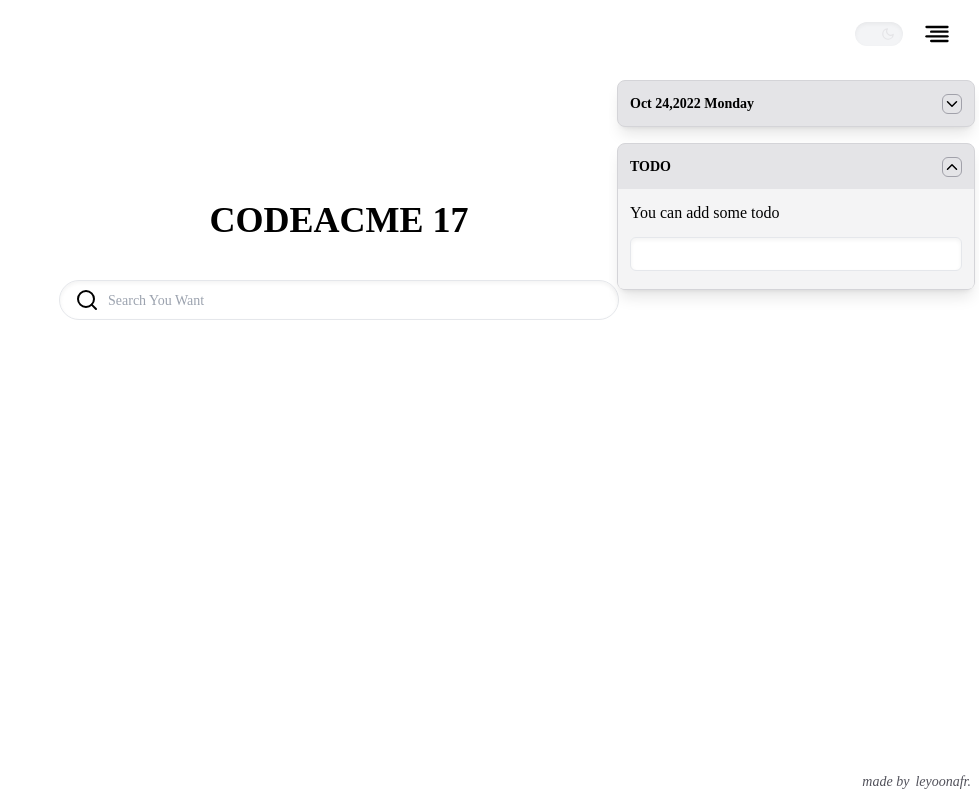
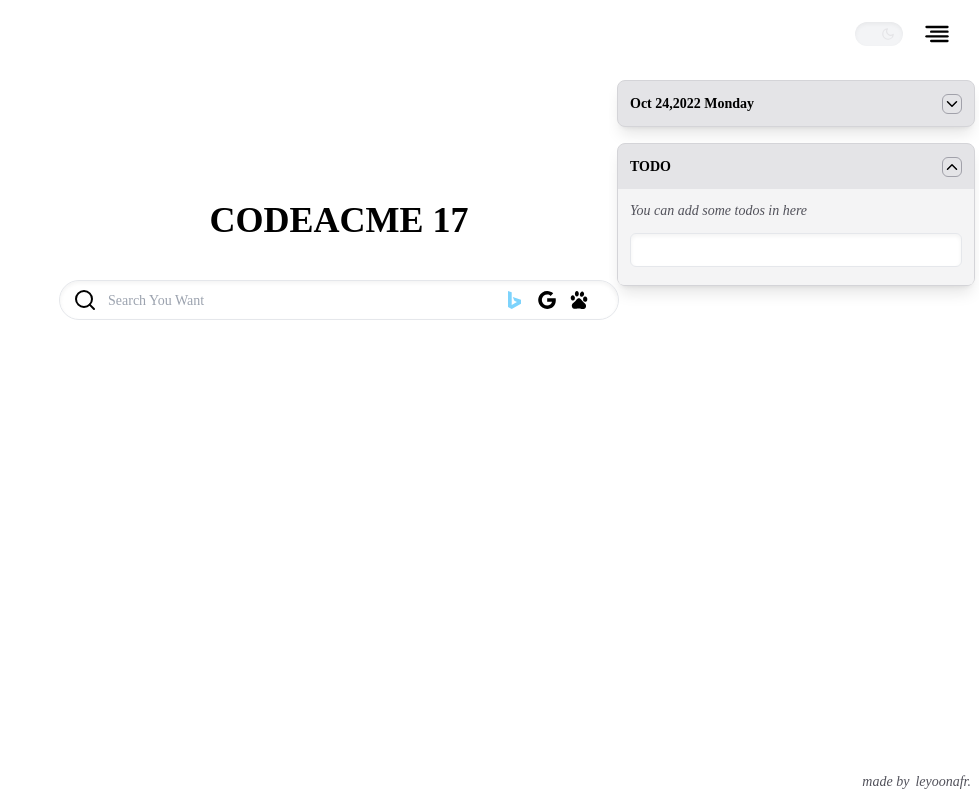
Before and after one commit to codeacme17/ILL-Newtab-Extention, a React (Create React App) app: page / in a window 1280 px wide. Shown: the whole page, without its empty margins (301-1280 px from the left). Built offline with nearby package versions, Linux system fonts and the light colour scheme.

Commit message:
ADD SWITCH SEARCH ENGINE @2022.10.25

```diff
--- a/src/components/Searchbar/index.jsx
+++ b/src/components/Searchbar/index.jsx
@@ -1,48 +1,101 @@
 import React, { Component, createRef } from "react";
 import SearchIcon from "../../icons/search";
+import BingIcon from "../../icons/bing";
+import GoogleIcon from "../../icons/google";
+import BaiduIcon from "../../icons/baidu";
 
 export default class Search extends Component {
-  constructor() {
-    super();
-    this.InputRef = createRef();
-  }
-
   // Use Bing To Search
-  BING_URL = "https://cn.bing.com/search?q=";
+  BING_URL = "https://www.bing.com/search?q=";
+  GOOGLE_URL = "https://www.google.com/search?q=";
+  BAIDU_URL = "https://www.baidu.com/s?wd=";
+  InputRef = createRef();
   search = (e) => {
     let inputValue = this.InputRef.current.value;
     if (e.keyCode === 13 && inputValue.trim()) {
-      window.location = this.BING_URL + inputValue;
+      window.location = this.state.searchEngine + inputValue;
+    }
+  };
+
+  state = {
+    searchEngine: this.BING_URL,
+  };
+  switchSearchEngine = (type) => {
+    switch (type) {
+      case "bing":
+        this.setState({ searchEngine: this.BING_URL });
+        break;
+
+      case "google":
+        this.setState({ searchEngine: this.GOOGLE_URL });
+        break;
+
+      case "baidu":
+        this.setState({ searchEngine: this.BAIDU_URL });
+        break;
+
+      default:
+        break;
     }
   };
 
   render() {
     const TAG = "codeacme 17";
-
+    const { searchEngine } = this.state;
     return (
-      <section className="w-full">
-        {/* Search Bar Container */}
-        <section className="py-[200px] text-center">
+      <section className="w-full py-[200px] flex flex-col items-center">
         {/* TAG */}
         <div className="text-4xl text-dark-200 font-black dark:text-main-400">
           {TAG.toUpperCase()}
         </div>
 
         {/* INPUT */}
-          <label className="relative">
-            <span className="absolute inset-y-0 left-2 flex items-center pl-2">
+        <label className="relative block overflow-hidden mt-10">
+          <span className="absolute top-2 left-3.5">
             <SearchIcon />
           </span>
+
           <input
             type="text"
-              className="mt-10 w-[560px] h-10 px-12
-                         text-dark-300 outline-none rounded-3xl focus:rounded-md ease-in-out duration-200 text-md dark:text-main-400 border-[1px] border-black shadow-inner dark:border-main-500 dark:bg-main-800 placeholder:text-sm placeholder:text-dark-100 dark:placeholder:text-main-600"
+            className="w-[560px] h-10 pl-12 pr-32 text-dark-300 outline-none rounded-3xl ease-in-out duration-200 text-md dark:text-main-400 border-[1px] border-black shadow-inner dark:border-main-500 dark:bg-main-800 placeholder:text-sm placeholder:text-dark-100 dark:placeholder:text-main-600 focus:rounded-md"
             placeholder="Search You Want"
             ref={this.InputRef}
             onKeyUp={this.search}
           />
+
+          <div className="absolute top-2 right-5 flex items-center ease-in-out duration-300">
+            <button
+              className={`mr-2 ${
+                searchEngine === this.BING_URL
+                  ? "fill-sky-300 dark:fill-sky-700"
+                  : "dark:fill-main-400"
+              }`}
+              onClick={() => this.switchSearchEngine("bing")}
+            >
+              <BingIcon />
+            </button>
+            <button
+              className={`mr-2 ${
+                searchEngine === this.GOOGLE_URL
+                  ? "fill-sky-300 dark:fill-sky-700"
+                  : "dark:fill-main-400"
+              }`}
+              onClick={() => this.switchSearchEngine("google")}
+            >
+              <GoogleIcon />
+            </button>
+            <button
+              className={`mr-2 ${
+                searchEngine === this.BAIDU_URL
+                  ? "fill-sky-300 dark:fill-sky-700"
+                  : "dark:fill-main-400"
+              }`}
+              onClick={() => this.switchSearchEngine("baidu")}
+            >
+              <BaiduIcon />
+            </button>
+          </div>
         </label>
-        </section>
       </section>
     );
   }
--- a/src/components/Sidebar/Todo/index.jsx
+++ b/src/components/Sidebar/Todo/index.jsx
@@ -64,7 +64,9 @@ export default class Todo extends Component {
         <div className="content">
           <div className="p-3 pb-3 divide-y divide-dashed">
             {!todoList.length ? (
-              <div className="mb-2">You can add some todo</div>
+              <div className="mb-2 text-sm italic text-main-600 dark:text-main-400">
+                You can add some todos in here
+              </div>
             ) : (
               todoList.map((item) => {
                 return (
--- a/src/components/Sidebar/index.scss
+++ b/src/components/Sidebar/index.scss
@@ -8,7 +8,7 @@
 
     // Layout of per item in sidebar
     .silder-item {
-      @apply w-full border-[1px] shadow-lg border-main-300 bg-main-200  dark:border-main-700 dark:bg-neutral-800 rounded-lg pointer-events-auto;
+      @apply w-full border-[1px] shadow-lg border-main-300 bg-main-200  dark:border-main-700 dark:bg-neutral-900 rounded-lg pointer-events-auto;
 
       .header {
         @apply text-[14px] dark:text-main-400 font-semibold flex justify-between items-center p-3 select-none cursor-move;
@@ -17,7 +17,7 @@
         }
       }
       .content {
-        @apply bg-main-100 dark:text-main-200 dark:bg-main-700 ease-in-out duration-300 transition-all overflow-hidden rounded-b-md;
+        @apply bg-main-100 dark:text-main-200 dark:bg-main-800 ease-in-out duration-300 transition-all overflow-hidden rounded-b-md;
       }
     }
     .react-draggable {
--- /dev/null
+++ b/src/icons/baidu.jsx
@@ -0,0 +1,20 @@
+import React, { Component } from "react";
+
+export default class BaiduIcon extends Component {
+  render() {
+    return (
+      <svg
+        t="1666704612132"
+        viewBox="0 0 1024 1024"
+        width="24"
+        height="24"
+        className="ease-in-out duration-200"
+      >
+        <path
+          d="M265.258667 532.736c83.797333-18.005333 72.234667-118.272 69.845333-140.245333-4.096-33.621333-43.861333-92.672-97.749333-87.936-67.754667 6.016-77.696 104.106667-77.696 104.106666-9.216 45.226667 21.973333 142.08 105.6 124.074667m155.562666-168.277333c46.250667 0 83.584-53.376 83.584-119.125334 0-65.578667-37.162667-118.826667-83.413333-118.826666-46.336 0-83.882667 52.992-83.882667 118.826666s37.546667 119.125333 83.84 119.125334m199.296 7.936c62.037333 8.32 101.546667-57.813333 109.568-107.946667 8.021333-49.749333-32.170667-107.861333-75.776-117.888-43.989333-10.112-98.261333 60.202667-103.722666 105.984-5.802667 56.234667 8.021333 112.085333 69.717333 120.021333m245.376 84.181334c0-23.978667-19.626667-96.128-93.44-96.128-73.770667 0-83.84 68.096-83.84 116.309333 0 45.952 3.797333 109.781333 95.872 107.861333 91.648-2.218667 81.621333-104.021333 81.621333-128.085333M772.266667 666.709333s-95.872-74.197333-151.765334-154.154666c-75.776-118.101333-183.637333-69.973333-219.477333-10.197334-36.053333 60.501333-91.861333 98.389333-99.797333 108.544-8.021333 9.898667-115.584 68.096-91.605334 174.037334 24.021333 105.941333 107.861333 104.064 107.861334 104.064s61.696 6.058667 133.674666-9.984c71.936-16 133.546667 3.882667 133.546667 3.882666s167.253333 56.192 213.546667-51.712c45.738667-108.245333-26.026667-164.138667-26.026667-164.138666"
+          p-id="3554"
+        ></path>
+      </svg>
+    );
+  }
+}
--- /dev/null
+++ b/src/icons/bing.jsx
@@ -0,0 +1,19 @@
+import React, { Component } from "react";
+
+export default class BingIcon extends Component {
+  render() {
+    return (
+      <div>
+        <svg
+          xmlns="http://www.w3.org/2000/svg"
+          viewBox="0 0 24 24"
+          width="24"
+          height="24"
+          className="ease-in-out duration-200"
+        >
+          <path d="M5,3V19L8.72,21L18,15.82V11.73H18L9.77,8.95L11.38,12.84L13.94,14L8.7,16.92V4.27L5,3" />
+        </svg>
+      </div>
+    );
+  }
+}
--- /dev/null
+++ b/src/icons/google.jsx
@@ -0,0 +1,23 @@
+import React, { Component } from "react";
+
+export default class GoogleIcon extends Component {
+  render() {
+    return (
+      <svg
+        t="1666704307145"
+        class="icon"
+        viewBox="0 0 1024 1024"
+        version="1.1"
+        p-id="2515"
+        width="24"
+        height="24"
+        className="ease-in-out duration-200"
+      >
+        <path
+          d="M881 442.4H519.7v148.5h206.4c-8.9 48-35.9 88.6-76.6 115.8-34.4 23-78.3 36.6-129.9 36.6-99.9 0-184.4-67.5-214.6-158.2-7.6-23-12-47.6-12-72.9s4.4-49.9 12-72.9c30.3-90.6 114.8-158.1 214.7-158.1 56.3 0 106.8 19.4 146.6 57.4l110-110.1c-66.5-62-153.2-100-256.6-100-149.9 0-279.6 86-342.7 211.4-26 51.8-40.8 110.4-40.8 172.4S151 632.8 177 684.6C240.1 810 369.8 896 519.7 896c103.6 0 190.4-34.4 253.8-93 72.5-66.8 114.4-165.2 114.4-282.1 0-27.2-2.4-53.3-6.9-78.5z"
+          p-id="2516"
+        ></path>
+      </svg>
+    );
+  }
+}
--- a/tailwind.config.js
+++ b/tailwind.config.js
@@ -7,9 +7,11 @@ module.exports = {
   darkMode: "class",
   theme: {
     colors: {
+      transparent: "transparent",
       main: colors.zinc,
       gray: colors.gray,
       neutral: colors.neutral,
+      sky: colors.sky,
     },
   },
 };
```
Also changed, not shown: src/components/Searchbar/index.scss (deleted). Lines whose indentation alone changed are shown as unchanged.
